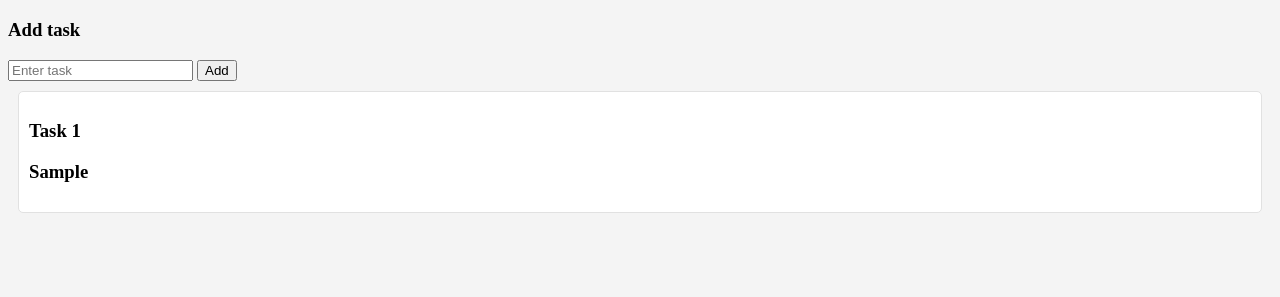
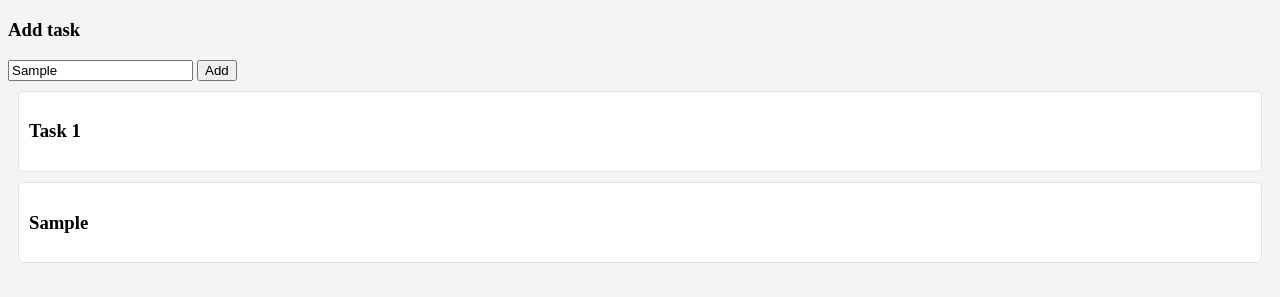
Before and after one commit to daneGraham1/Quest-Log, a plain HTML site: page index.html in a window 1280 px wide. Both pictures are taken after typing "Sample" into the empty fields and a click on the button "Add". Shown: the part 61-358 px from the top of the page. Drawn offline with Linux system fonts and the light colour scheme.

Commit message:
commit 3

```diff
--- a/index.html
+++ b/index.html
@@ -14,24 +14,17 @@
     <div>
         <h3>Add task</h3>
 
-        <input id="input" type="text" placeholder="Enter task">
+        <input id="taskInput" type="text" placeholder="Enter task">
 <button onclick="newElement()">Add</button>
+    </div>
 
 
-    </div>
+    <div class="tasksFrame">
 
-    <div class="taskContainer">
-
-        <!-- activity -->
+    <div class="taskContainer" id="0">
     <h3>Task 1</h3>
-
-    <!-- <ul>
-        <li>sub task 1</li>
-        <li>sub task 2</li>
-        <li>sub task 3</li>
-    </ul>  -->
+</div>
 
 </div>
-
 </body>
 </html>
--- a/script.js
+++ b/script.js
@@ -1,14 +1,44 @@
 
-
+// Adds new task from add task input
 function newElement() {
-    var inputValue = document.getElementById("input").value;
+    const inputValue = document.getElementById("taskInput").value;
     if (inputValue === '') {
         alert("You must write something!");
     } else {
-        var taskContainer = document.querySelector('.taskContainer');
-        var newTask = document.createElement('div');
+        const tasksFrame = document.querySelector('.tasksFrame');
+        const newTask = document.createElement('div');
+        newTask.classList.add('taskContainer');
+
+        const elements = document.getElementsByClassName('taskContainer');
+        const count = elements.length;
+
+        if (count > 0) {
+            newTask.setAttribute('id', count+1);
+        } else {
+            newTask.setAttribute('id', '1');
+        }
+
         newTask.innerHTML = '<h3>' + inputValue + '</h3>';
-        taskContainer.appendChild(newTask);
+        tasksFrame.appendChild(newTask);
     }
-    document.getElementById("input").value = "";
+
 }
+
+
+
+function expandTasks() {
+    const taskContainers = document.getElementsByClassName('taskContainer');
+
+    for (let i = 0; i < taskContainers.length; i++) {
+        taskContainers[i].onclick = function () {
+            const clickedId = taskContainers[i].id;
+            for (let j = 0; j < taskContainers.length; j++) {
+                if (taskContainers[j].id !== clickedId) {
+                    taskContainers[j].style.display = 'none';
+                }
+            }
+        };
+    }
+
+
+}
```
